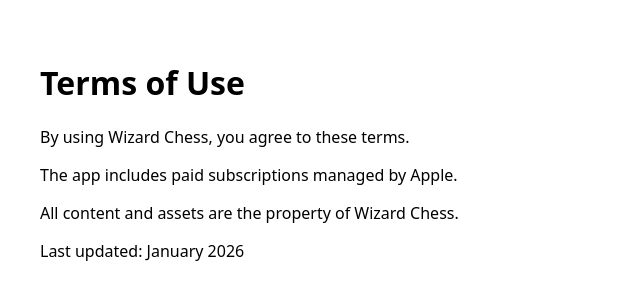
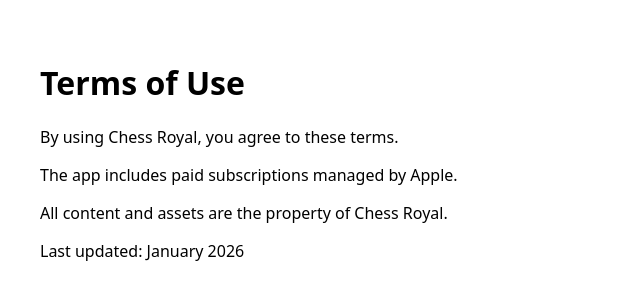
Before and after one commit to NurdauletYN/chessroyal, a Next.js app: page /terms in a window 1280 px wide. Shown: the top 300 px of the page, without its empty margins (0-640 px from the left). Built offline with nearby package versions, Linux system fonts and the light colour scheme.

Commit message:
Update page.tsx

```diff
--- a/app/terms/page.tsx
+++ b/app/terms/page.tsx
@@ -4,7 +4,7 @@
       <h1>Terms of Use</h1>
 
       <p>
-        By using Wizard Chess, you agree to these terms.
+        By using Chess Royal, you agree to these terms.
       </p>
 
       <p>
@@ -12,7 +12,7 @@
       </p>
 
       <p>
-        All content and assets are the property of Wizard Chess.
+        All content and assets are the property of Chess Royal.
       </p>
 
       <p>Last updated: January 2026</p>
```
